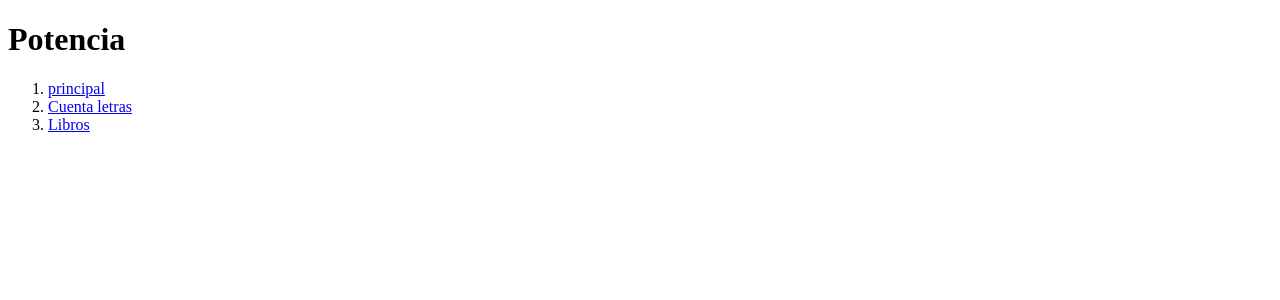
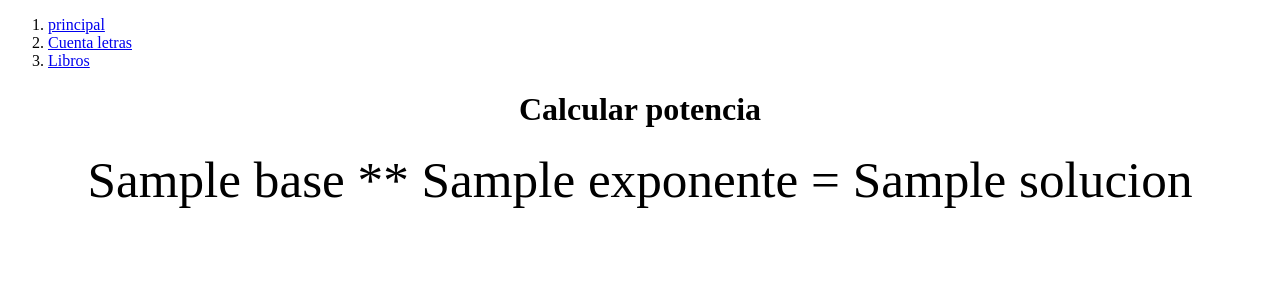
Before and after one commit to Felg-Ts/Creaci-n-de-mi-primera-p-gina-din-mica-con-flask, a Flask app: template templates/potencia.html in a window 1280 px wide. Shown: the top 300 px of the page. Run offline with Flask 2, Linux system fonts and the light colour scheme; the template is opened without the code that fills it: most values are stand-ins (such as "Sample title", 1, 10 or a date in 2020).

Commit message:
preparando función potencia

```diff
--- a/app.py
+++ b/app.py
@@ -2,8 +2,19 @@ from flask import Flask, render_template
 app = Flask(__name__)
 
 @app.route('/')
-def inicio():
+def principal():
     return render_template("principal.html")
 
 
+@app.route('/potencia/<int:bp>/<int:ep>')
+def potencia(bp, ep):
+    return render_template("potencia.html", base=bp, exponente=ep, solucion=bp**ep)
+
+@app.route('/cuentaletras/')
+def cuentaletras():
+
+    return render_template("cuentaletras.html")
+
+
+
 app.run("0.0.0.0",5000,debug=True)
--- a/templates/potencia.html
+++ b/templates/potencia.html
@@ -4,14 +4,34 @@
     <meta charset="UTF-8">
     <meta http-equiv="X-UA-Compatible" content="IE=edge">
     <meta name="viewport" content="width=device-width, initial-scale=1.0">
-    <title>Potencia</title>
+    <title>Calcular potencia</title>
 </head>
 <body>
-    <h1>Potencia</h1>
     <ol>
-        <li><a href="principal.html">principal</a></li>
-        <li><a href="cuentaletras.html">Cuenta letras</a></li>
-        <li><a href="libros.html">Libros</a></li>
+        <li><a href="/">principal</a></li>
+        <li><a href="/cuentaletras/">Cuenta letras</a></li>
+        <li><a href="/libros/">Libros</a></li>
     </ol>
+    <h1>Calcular potencia</h1>
+    <div id="potenciatext">
+        <a>{{base}}</a>
+        <a>**</a>
+        <a>{{exponente}}</a>
+        <a>=</a>
+        <a>{{solucion}}</a>
+    </div>
 </body>
 </html>
+
+<style>
+
+h1 {
+text-align: center;
+}
+
+#potenciatext {
+text-align: center;
+font-size: 320%;
+}
+
+</style>
```
